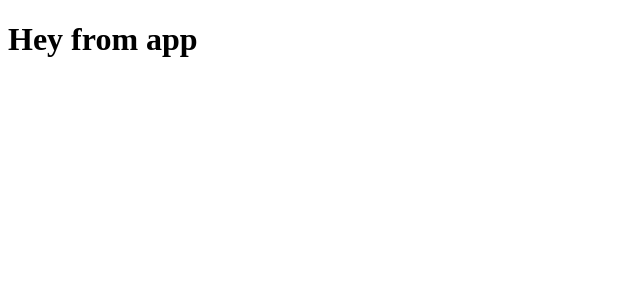
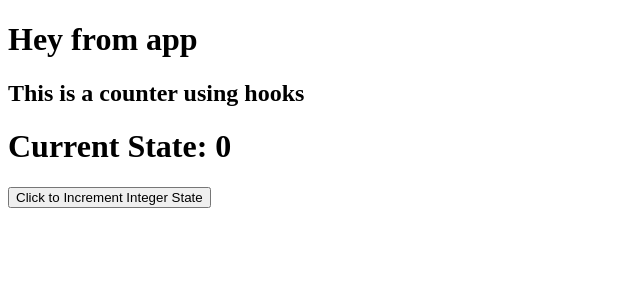
Before and after one commit to cboydstun/react-hooks-state-2, a React (Create React App) app: page / in a window 1280 px wide. Shown: the top 300 px of the page, without its empty margins (0-640 px from the left). Built offline with nearby package versions, Linux system fonts and the light colour scheme.

Commit message:
added counter with hooks

```diff
--- a/src/App.js
+++ b/src/App.js
@@ -1,9 +1,10 @@
-import React from 'react'
+import CounterWithHooks from './components/CounterWithHooks'
 
 export default function App() {
     return (
         <div>
             <h1>Hey from app</h1>
+            <CounterWithHooks />
         </div>
     )
 }
--- /dev/null
+++ b/src/components/CounterWithHooks.js
@@ -0,0 +1,15 @@
+import React from 'react';
+
+function CounterWithHooks() {
+    const [count, setCount] = React.useState(0);
+
+    return (
+        <div>
+            <h2>This is a counter using hooks</h2>
+            <h1>Current State: {count}</h1>
+            <button onClick={() => setCount(count + 1)}>Click to Increment Integer State</button>
+        </div>
+    );
+}
+
+export default CounterWithHooks;
```
